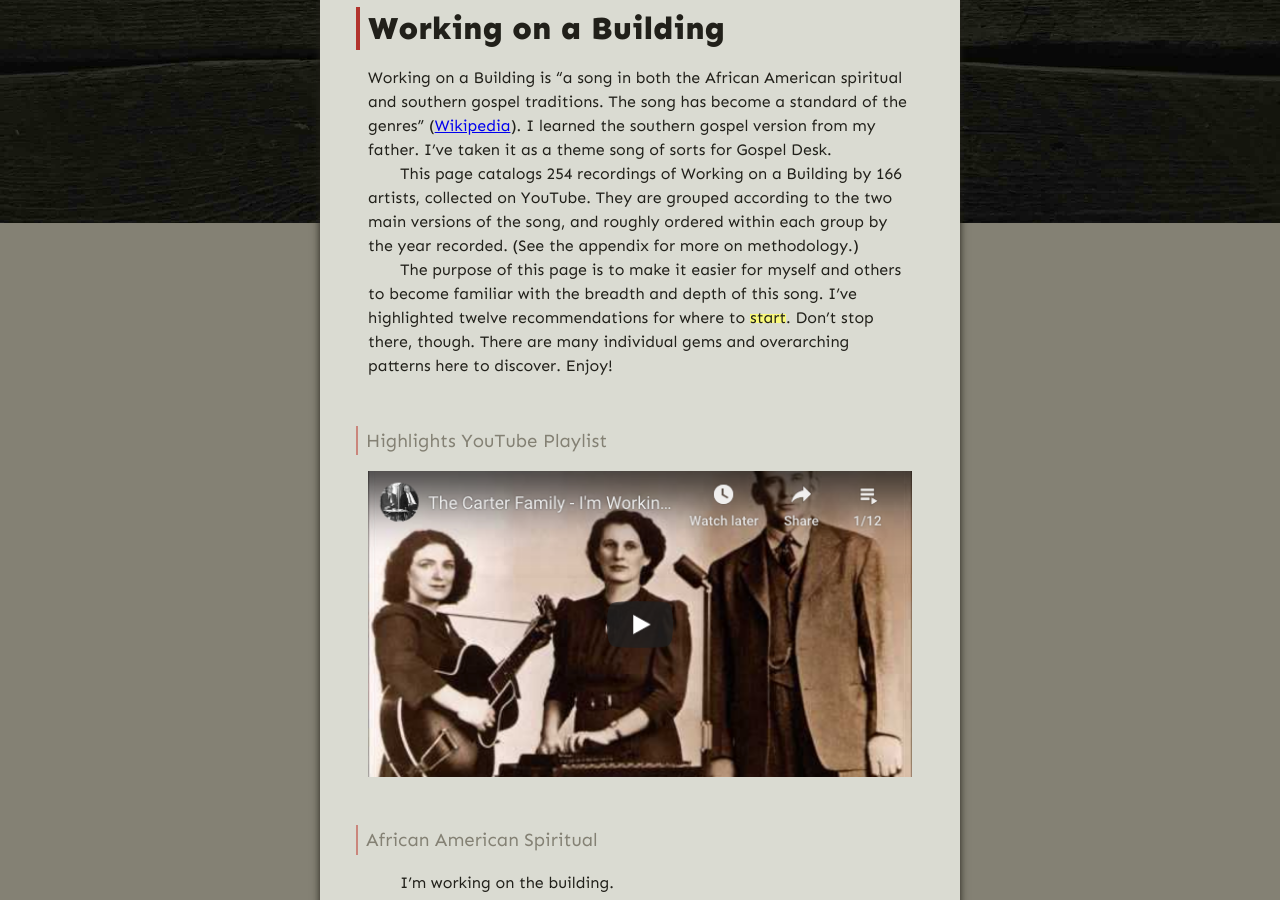
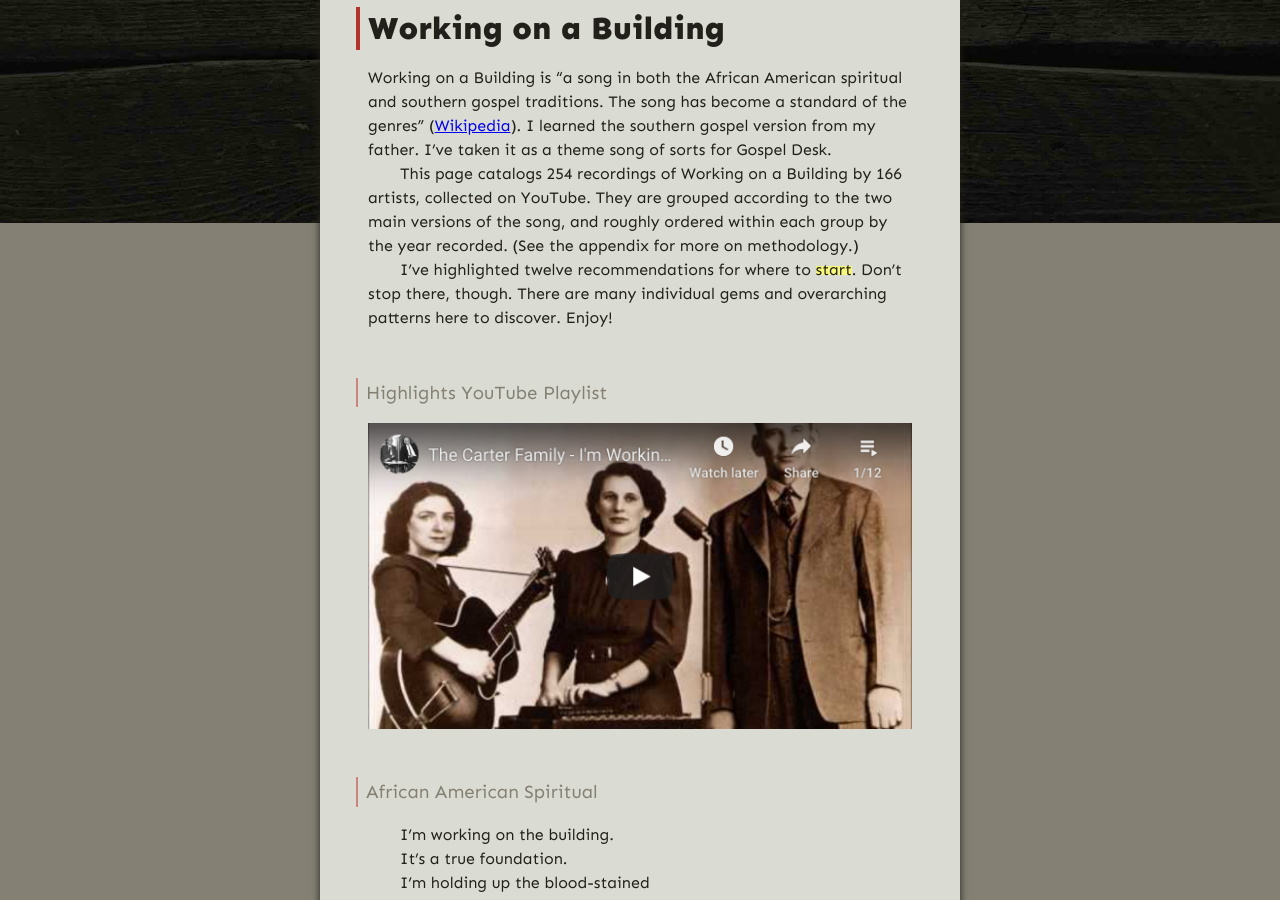
Before and after one commit to gospel-desk/www.logstown.com, a Jekyll site: the page built from working-on-a-building/index.md, in a window 1280 px wide and 900 px high, scrolled down 314 px. Built offline with Jekyll 4.4.1, drawn with Linux system fonts in a browser that asks for light colours.

Commit message:
Don't be so literal

```diff
--- a/working-on-a-building/index.md
+++ b/working-on-a-building/index.md
@@ -15,11 +15,9 @@
 the song, and roughly ordered within each group by the year recorded. (See the
 appendix for more on methodology.)
 
-The purpose of this page is to make it easier for myself and others to become
-familiar with the breadth and depth of this song. I've highlighted twelve
-recommendations for where to <u class="heavy yellow">start</u>.  Don't stop
-there, though. There are many individual gems and overarching patterns here to
-discover. Enjoy!
+I've highlighted twelve recommendations for where to <u class="heavy
+yellow">start</u>.  Don't stop there, though. There are many individual gems
+and overarching patterns here to discover. Enjoy!
 
 
 #### Highlights YouTube Playlist
```
